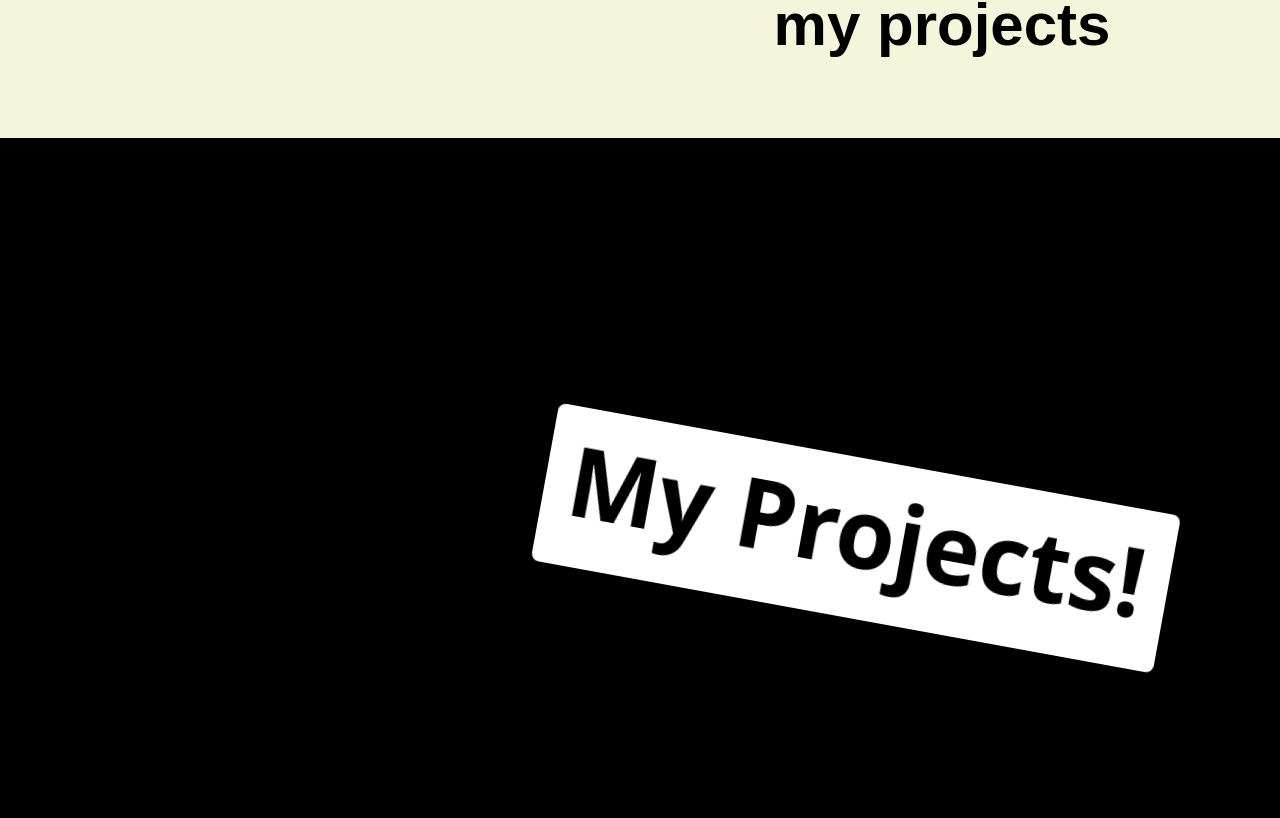
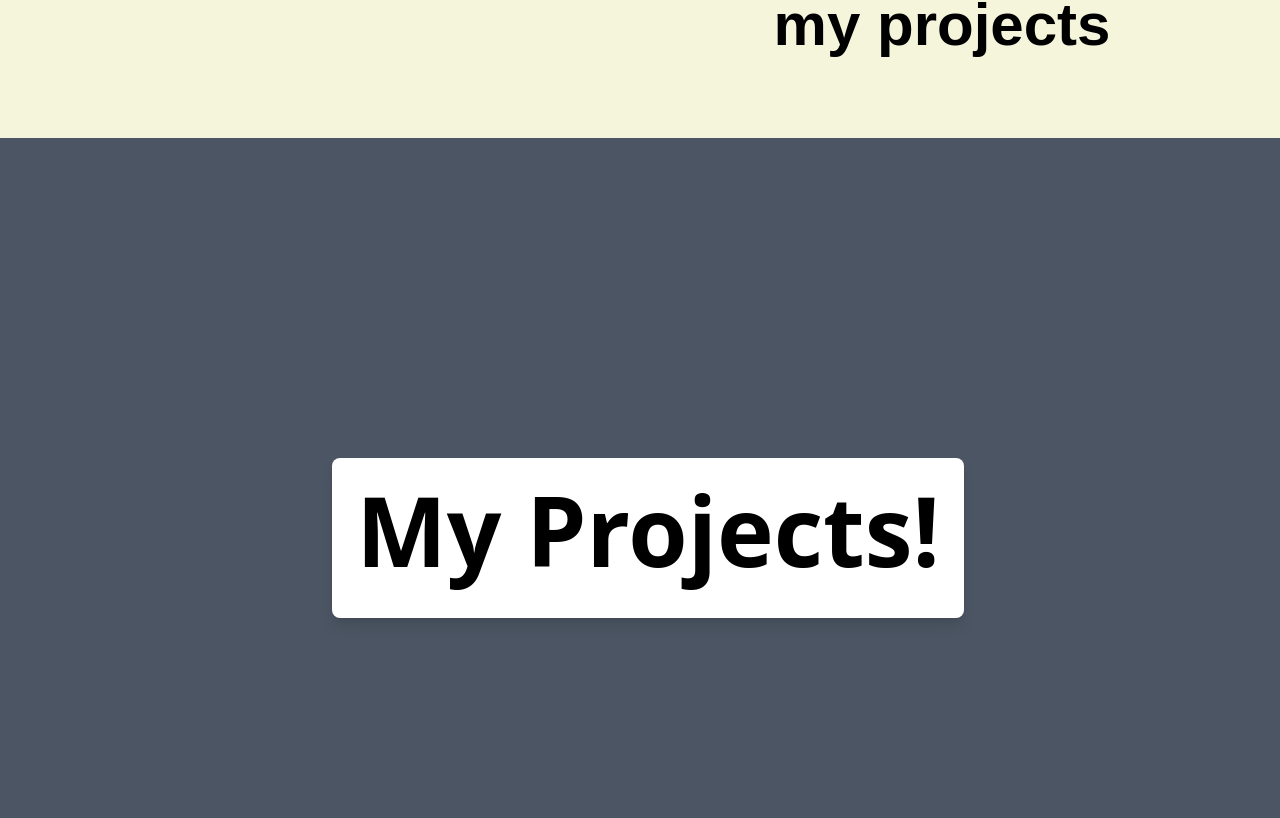
Before and after one commit to Yash456k/MinimalPortoflio, a React (Vite) app: page / in a window 1280 px wide. Shown: the part 662-1480 px from the top of the page. Built offline with nearby package versions, Linux system fonts and the light colour scheme; a web font is replaced by a local one.

Commit message:
try new ref (to title ) and animation simplification

```diff
--- a/src/App.css
+++ b/src/App.css
@@ -18,7 +18,7 @@ section {
   align-items: center;
   justify-content: center;
   position: relative;
-
+  scroll-snap-align: center;
   overflow: hidden;
 }
 
@@ -39,8 +39,4 @@ section {
     width: 12px;
     left: 0.5rem;
   }
-
-  section {
-    scroll-snap-align: Not;
-  }
 }
--- a/src/components/ScrollAnimations.jsx
+++ b/src/components/ScrollAnimations.jsx
@@ -7,7 +7,7 @@ const items = [
     id: 0,
     title: `My Projects!`,
     text: ``,
-    color: "bg-black",
+    color: "bg-gray-600",
     cardColor: "bg-white",
     textColor: "text-black",
     btnColor: "bg-black",
@@ -65,30 +65,17 @@ const Singles = ({ item }) => {
     target: refNew,
   });
 
-  const y = useSpring(
-    useTransform(scrollYProgress, [0, 0.01, 0.99, 1], [-200, 0, 0, 200]),
-    { stiffness: 400, damping: 30, mass: 3 }
-  );
+  const y = useSpring(useTransform(scrollYProgress, [1, 0.5], [-300, 0]), {
+    stiffness: 400,
+    damping: 30,
+    mass: 3,
+  });
 
-  const opacity = useSpring(
-    useTransform(scrollYProgress, [1, 0.99, 0.01, 0], [0.4, 1, 1, 0]),
-    {
-      stiffness: 1000,
-      mass: 8,
-      damping: 200,
-    }
-  );
-
-  const x = useSpring(
-    useTransform(scrollYProgress, [0.5, 0.49, 0], [0, 10, 400]),
-    {
-      stiffness: 300,
-      mass: 10,
-      damping: 100,
-    }
-  );
-
-  const rotate = useTransform(scrollYProgress, [0.5, 0], ["0deg", "20deg"]);
+  const opacity = useSpring(useTransform(scrollYProgress, [1, 0.5], [0, 1]), {
+    stiffness: 1000,
+    mass: 8,
+    damping: 200,
+  });
 
   return (
     <motion.section
@@ -96,8 +83,7 @@ const Singles = ({ item }) => {
     >
       <div>
         <motion.div
-          ref={refNew}
-          style={{ y, x, rotate, opacity }}
+          style={{ y, opacity }}
           className={`max-w-3xl m-4 ml-8 ${item.cardColor} rounded-lg shadow-lg hover:shadow-2xl overflow-hidden transition-shadow duration-300 ease-in-out`}
         >
           {item.id != 0 && (
@@ -113,6 +99,7 @@ const Singles = ({ item }) => {
 
           <div className="p-6">
             <h2
+              ref={refNew}
               className={`${
                 item.id === 0 ? "md:text-8xl text-7xl " : "text-xl"
               }  font-bold mb-3`}
```
